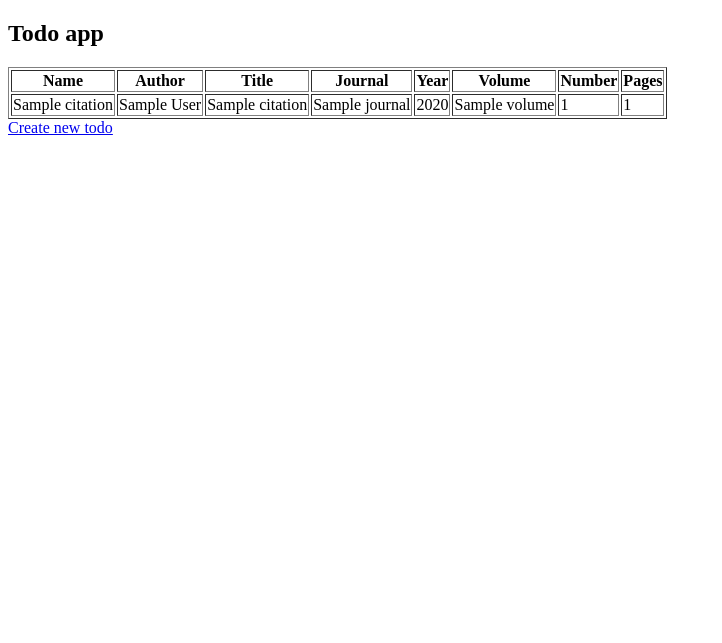
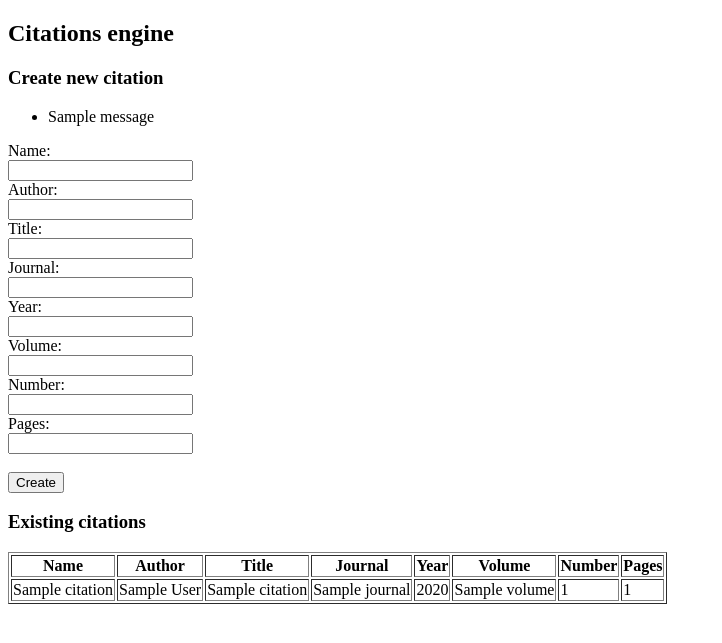
Before and after one commit to tiinasor/ohtu-miniprojekti, a Flask app: template src/templates/index.html in a window 1280 px wide. Shown: the top 643 px of the page, without its empty margins (0-722 px from the left). Run offline with Flask 3, Linux system fonts and the light colour scheme; the template is opened without the code that fills it: most values are stand-ins (such as "Sample title", 1, 10 or a date in 2020); one stand-in notice (Sample message) is shown.

Commit message:
added citation form

```diff
--- a/src/app.py
+++ b/src/app.py
@@ -9,21 +9,39 @@ def index():
     citations = get_citations()
     return render_template("index.html", citations=citations)
 
-@app.route("/new_todo")
-def new():
-    return render_template("new_todo.html")
-
-@app.route("/create_todo", methods=["POST"])
-def todo_creation():
-    name = request.form.get("content")
+@app.route("/create_citation", methods=["POST"])
+def create_citation_route():
+    name = request.form.get("name")
+    author = request.form.get("author")
+    title = request.form.get("title")
+    journal = request.form.get("journal")
+    year = request.form.get("year")
+    volume = request.form.get("volume")
+    number = request.form.get("number")
+    pages = request.form.get("pages")
 
     try:
         validate_todo(name)
-        create_citation(name, citation_type="article", author="Unknown", title="Untitled", journal="Unknown", year=2024, volume=1.0, number=1, pages="1-10")
+
+        year_int = int(year) if year else None
+        volume_float = float(volume) if volume else None
+        number_int = int(number) if number else None
+
+        create_citation(
+            name=name,
+            citation_type="article",
+            author=author,
+            title=title,
+            journal=journal,
+            year=year_int,
+            volume=volume_float,
+            number=number_int,
+            pages=pages,
+        )
         return redirect("/")
     except Exception as error:
         flash(str(error))
-        return  redirect("/new_todo")
+        return redirect("/")
 
 @app.route("/toggle_todo/<todo_id>", methods=["POST"])
 def toggle_todo(todo_id):
--- a/src/templates/index.html
+++ b/src/templates/index.html
@@ -1,12 +1,54 @@
 {% extends "layout.html" %}
 
 {% block title %}
-Todo app
+Citation database app
 {% endblock %}
 
 {% block body %}
 
-<h2>Todo app</h2>
+<h2>Citations engine</h2>
+
+<h3>Create new citation</h3>
+
+<form action="/create_citation" method="post">
+    {% with messages = get_flashed_messages() %}
+    {% if messages %}
+    <ul>
+        {% for message in messages %}
+        <li>{{ message }}</li>
+        {% endfor %}
+    </ul>
+    {% endif %}
+    {% endwith %}
+
+    <label for="name">Name:</label><br>
+    <input type="text" id="name" name="name"><br>
+
+    <label for="author">Author:</label><br>
+    <input type="text" id="author" name="author"><br>
+
+    <label for="title">Title:</label><br>
+    <input type="text" id="title" name="title"><br>
+
+    <label for="journal">Journal:</label><br>
+    <input type="text" id="journal" name="journal"><br>
+
+    <label for="year">Year:</label><br>
+    <input type="text" id="year" name="year"><br>
+
+    <label for="volume">Volume:</label><br>
+    <input type="text" id="volume" name="volume"><br>
+
+    <label for="number">Number:</label><br>
+    <input type="text" id="number" name="number"><br>
+
+    <label for="pages">Pages:</label><br>
+    <input type="text" id="pages" name="pages"><br><br>
+
+    <button type="submit">Create</button>
+</form>
+
+<h3>Existing citations</h3>
 
 <table border="1">
     <thead>
@@ -37,8 +79,4 @@ Todo app
     </tbody>
 </table>
 
-<div>
-  <a href="/new_todo">Create new todo</a>
-</div>
-
 {% endblock %}
```
Also changed, not shown: src/entities/citation.py (+10 -2 lines), src/repositories/citation_repository.py (+26 -5 lines), src/templates/new_todo.html (deleted, +0 -29 lines). Lines whose indentation alone changed are shown as unchanged.
